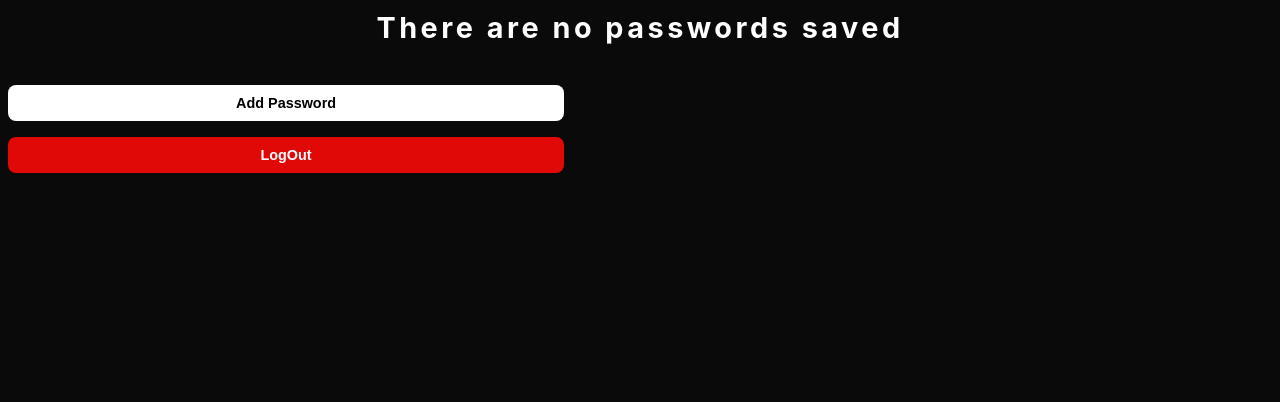
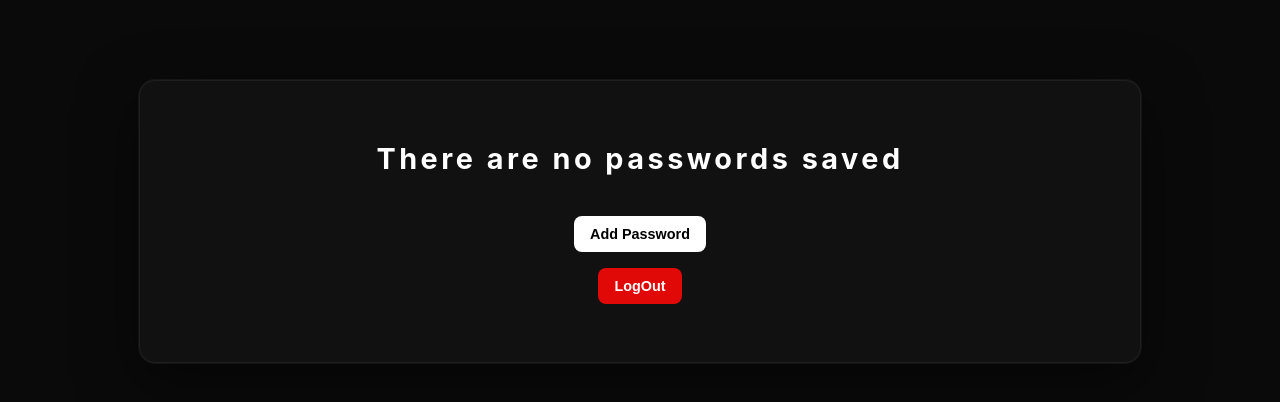
Before and after one commit to YazidNajimHassane/secure-vault, a Flask app: template templates/dashboard.html in a window 1280 px wide. Shown: the top 402 px of the page. Run offline with Flask 3, Linux system fonts and the light colour scheme; the template is opened without the code that fills it, so the values that code supplies are empty.

Commit message:
adjust password table width

```diff
--- a/static/style.css
+++ b/static/style.css
@@ -3,18 +3,31 @@ body {
     font-family: 'Inter', -apple-system, BlinkMacSystemFont, sans-serif;
     color: #ededed;
 }
-
-.container {
+.container{
     margin: 80px auto;
     padding: 50px ;
     display: block;
     border: 1px solid #1f1f1f;
     border-radius: 16px;
-    max-width: 550px;
+    max-width: 550px ;
     text-align: center;
     box-shadow: 0 0 0 1px rgba(255,255,255,0.05), 0 20px 60px rgba(0,0,0,0.5);
     background-color: #111111;
 }
+
+.passwordContainer{
+    margin: 80px auto;
+    padding: 50px ;
+    display: block;
+    border: 1px solid #1f1f1f;
+    border-radius: 16px;
+    max-width: 900px ;
+    text-align: center;
+    box-shadow: 0 0 0 1px rgba(255,255,255,0.05), 0 20px 60px rgba(0,0,0,0.5);
+    background-color: #111111;
+}
+
+
 
 .inputs {
     width: 100%;
@@ -54,7 +67,7 @@ h1 {
 .btn {
     padding: 10px 16px;
     margin: 8px auto;
-    width: 44%;
+    width: auto;
     border-radius: 8px;
     border: none;
     cursor: pointer;
```
